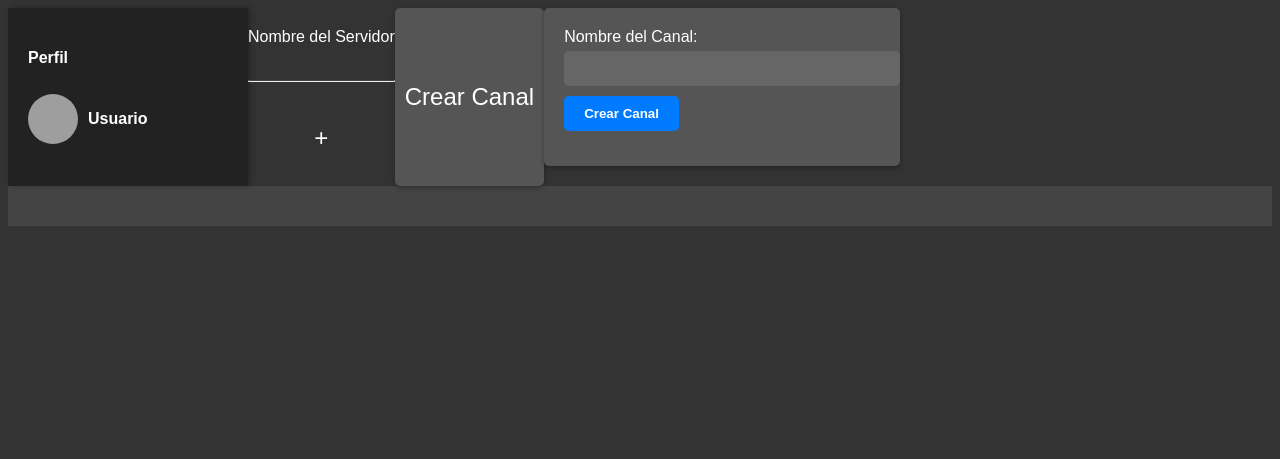
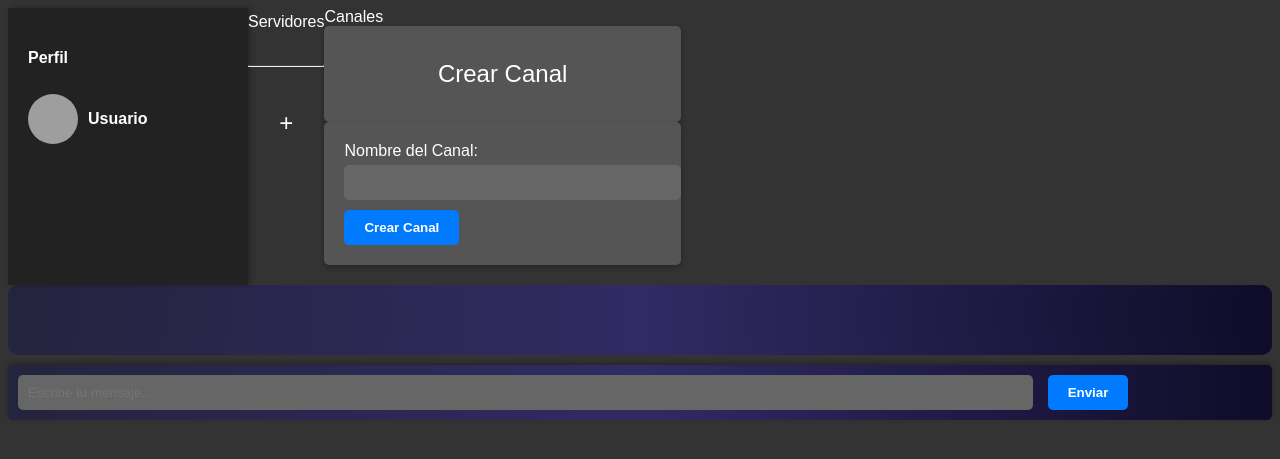
Before and after one commit to agualbo79/frontend, a Flask app: page /dashboard in a window 1280 px wide. Shown: the top 459 px of the page. Run offline with Flask 3, Linux system fonts and the light colour scheme; grey boxes are pictures that could not be loaded.

Commit message:
conexion front

```diff
--- a/miappfrontend/app/static/css/dashboard.css
+++ b/miappfrontend/app/static/css/dashboard.css
@@ -1,4 +1,4 @@
-/* Estilos generales */
+
 body {
     background-color: #333; /* Fondo gris oscuro */
     font-family: Arial, sans-serif;
@@ -35,7 +35,7 @@ body {
 }
 
 .servers {
-    margin-top: 20px;
+    margin-top: 5px;
 }
 
 .server-divider {
@@ -46,7 +46,7 @@ body {
 .server {
     display: flex;
     align-items: center;
-    padding: 10px;
+    padding: 30px;
     cursor: pointer;
 }
 
@@ -68,21 +68,45 @@ body {
     padding: 10px;
     cursor: pointer;
 }
-.server.selected {
-    background-color: #007bff; /* Cambia el color de fondo cuando está seleccionado */
-    color: white; /* Cambia el color del texto cuando está seleccionado */
-    cursor: pointer; /* Cambia el cursor cuando se pasa por encima */
+.servidores.selected {
+    background-color: #007bff;
+    color: white;
+    cursor: pointer;
 }
 .inviteButton {
     font-size: 24px;
     color: #fff;
 }
 
-/* Estilos para el formulario de crear servidor */
+
+/* Estilos para la columna de mensajes */
 .column.messages {
-    background-color: #444; /* Fondo de la columna de mensajes */
+    background: #0f0c29;  /* fallback for old browsers */
+    background: -webkit-linear-gradient(to right, #24243e, #302b63, #0f0c29);  /* Chrome 10-25, Safari 5.1-6 */
+    background: linear-gradient(to right, #24243e, #302b63, #0f0c29); /* W3C, IE 10+/ Edge, Firefox 16+, Chrome 26+, Opera 12+, Safari 7+ */
+    ;
+    border-radius: 10px;
+    padding: 10px;
+    margin-bottom: 10px;
+    max-height: 400px;
+    overflow-y: auto;
+    color: #000;
+}
+.lista-mensajes {
+    background: #0f0c29;  /* fallback for old browsers */
+    background: -webkit-linear-gradient(to right, #24243e, #302b63, #0f0c29);  /* Chrome 10-25, Safari 5.1-6 */
+    background: linear-gradient(to right, #24243e, #302b63, #0f0c29); /* W3C, IE 10+/ Edge, Firefox 16+, Chrome 26+, Opera 12+, Safari 7+ */
+
+    color: #fff;
+    border-radius: 10px;
     padding: 20px;
+    margin-bottom: 10px;
+    text-align: right;
+    clear: both;
+    display: block;
+
 }
+
 
 #crear-servidor-form {
     display: none; /* Inicialmente oculto */
@@ -183,3 +207,54 @@ body {
 #crear-canal-form button[type="submit"]:hover {
     background-color: #0056b3; /* Cambia el color al pasar el mouse */
 }
+
+
+
+
+
+
+#enviar-mensaje-form {
+    background: #0f0c29;
+    background: -webkit-linear-gradient(to right, #24243e, #302b63, #0f0c29);  /* Chrome 10-25, Safari 5.1-6 */
+    background: linear-gradient(to right, #24243e, #302b63, #0f0c29); /* W3C, IE 10+/ Edge, Firefox 16+, Chrome 26+, Opera 12+, Safari 7+ */
+
+    padding: 10px;
+    border-radius: 5px;
+    box-shadow: 0px -2px 5px rgba(0, 0, 0, 0.3);
+}
+
+#enviar-mensaje-form input[type="text"] {
+    width: 80%; /* Ancho del campo de texto */
+    padding: 10px;
+    background-color: #666; /* Fondo del campo de texto */
+    border: none;
+    color: #fff;
+    border-radius: 5px;
+    margin-right: 10px; /* Espacio a la derecha del campo de texto */
+}
+
+#enviar-mensaje-form button[type="submit"] {
+    background-color: #007bff;
+    color: #fff;
+    padding: 10px 20px;
+    border: none;
+    border-radius: 5px;
+    cursor: pointer;
+    font-weight: bold;
+}
+
+
+.lista-canales .canal[data-canal-id]:hover {
+    cursor: pointer;
+    background-color: blue;
+}
+
+.servidores div[data-servidor-id]:hover,
+.lista-canales div[data-canal-id]:hover {
+    cursor: pointer;
+    background-color: blue;
+}
+.column.channels .canal:hover {
+    cursor: pointer;
+    background-color: blue;
+}
--- a/miappfrontend/app/static/js/dashboard.js
+++ b/miappfrontend/app/static/js/dashboard.js
@@ -1,7 +1,15 @@
+//dashboard.js
+console.log("canalActualId al cargar la página:", canalActualId);
+
+
 // Variable global para almacenar el servidor seleccionado
 var servidorSeleccionadoId = null;
 
+// Variable global para almacenar el ID del canal actual
+var canalActualId = null;
+
 document.addEventListener("DOMContentLoaded", function() {
+    console.log("DOMContentLoaded se ha disparado");
     var crearServidorBtn = document.getElementById("crear-servidor-btn");
     var crearServidorForm = document.getElementById("crear-servidor-form");
     var listaServidores = document.getElementById("lista-servidores");
@@ -10,7 +18,14 @@ document.addEventListener("DOMContentLoaded", function() {
     crearServidorForm.style.display = "none";
     var servidores = JSON.parse(localStorage.getItem("servidores")) || [];
 
-     // Evento para crear un canal
+
+    // Inicializa canalActualId en null al cargar la página
+    canalActualId = null;
+
+
+
+
+    // Evento para crear un canal
     var crearCanalForm = document.getElementById("crear-canal-form");
     crearCanalForm.addEventListener("submit", function(event) {
         event.preventDefault();
@@ -98,17 +113,43 @@ crearCanalBtn.style.display = "block";
         })
         .then(response => response.json())
         .then(function(data) {
+            console.log("Respuesta del servidor al obtener canales:", data);
             if (data.mensaje === "Canales obtenidos con éxito" && Array.isArray(data.canales)) {
                 var canales = data.canales; // Obtenemos la lista de canales
                 // Limpia la lista de canales existente
                 listaCanales.innerHTML = "";
+            // Agrega los nuevos canales con eventos de clic
+            // Agregar los nuevos canales con eventos de clic
+            canales.forEach(function(canal) {
+                var nuevoCanal = document.createElement("div");
+                nuevoCanal.textContent = canal.nombre;
 
-                // Agrega los nuevos canales
-                canales.forEach(function(canal) {
-                    var nuevoCanal = document.createElement("div");
-                    nuevoCanal.textContent = canal.nombre;
-                    listaCanales.appendChild(nuevoCanal);
+                // Asegúrate de que 'canal.id' sea el ID válido
+                if (canal.id) {
+                    nuevoCanal.setAttribute("data-canal-id", canal.id);
+                } else {
+                    console.error("ID de canal no válido para canal:", canal);
+                }
+
+                nuevoCanal.classList.add("canal"); // Agrega la clase "canal" al elemento
+                listaCanales.appendChild(nuevoCanal);
+
+                // Depuración: Verificar si los elementos de canal tienen data-canal-id
+                console.log("Elemento de canal creado con data-canal-id:", nuevoCanal.getAttribute("data-canal-id"));
+            });
+            // Ahora que todos los elementos del canal están en el DOM, puedes seleccionarlos
+            var elementosCanal = document.querySelectorAll(".canal");
+            console.log("Elementos de canal encontrados:", elementosCanal.length);
+            elementosCanal.forEach(function(elemento) {
+                elemento.addEventListener("click", function(event) {
+                    var canalId = this.getAttribute("data-canal-id");
+                    console.log("Haciendo clic en un canal. canalId:", canalId);
+                    canalActualId = canalId; // Actualiza el canal actual
+                    cargarMensajes(canalId); // Carga los mensajes para el canal seleccionado
                 });
+            });
+
+
                 // Mostrar el botón "Crear Canal" al inicio
                 crearCanalBtn.style.display = "block";
             } else {
@@ -176,7 +217,7 @@ crearCanalBtn.style.display = "block";
 
 
     // Evento para cargar canales al hacer clic en un servidor
-    servidores.forEach(servidor => {
+servidores.forEach(servidor => {
     var nuevoServidor = document.createElement("div");
     nuevoServidor.textContent = servidor.nombre;
     nuevoServidor.setAttribute("data-servidor-id", servidor.id);
@@ -198,7 +239,35 @@ crearCanalBtn.style.display = "block";
     });
 });
 
+// Evento para hacer clic en un canal
+document.addEventListener("click", function(event) {
+    if (event.target.classList.contains("canal")) {
+        var canalId = event.target.getAttribute("data-canal-id");
+        console.log("Haciendo clic en un canal. canalId:", canalId);
 
+        // Establece canalActualId al ID del canal
+        canalActualId = canalId;
+        console.log("canalActualId después de seleccionar un canal:", canalActualId);
+
+
+        cargarMensajes(canalId);
+    }
+});
+
+// Evento para hacer clic en un canal (delegación de eventos)
+listaCanales.addEventListener("click", function(event) {
+    var canalId = event.target.getAttribute("data-canal-id");
+    if (canalId) {
+        console.log("Haciendo clic en un canal. canalId:", canalId);
+
+        // Establece canalActualId al ID del canal
+        canalActualId = canalId;
+        console.log("canalActualId después de seleccionar un canal:", canalActualId);
+
+
+        cargarMensajes(canalId);
+    }
+});
 
 });
 function obtenerServidorSeleccionadoId() {
--- /dev/null
+++ b/miappfrontend/app/static/js/mensajes.js
@@ -0,0 +1,135 @@
+
+var elementosCanal = document.querySelectorAll(".canal");
+console.log("Elementos de canal encontrados:", elementosCanal.length);
+
+elementosCanal.forEach(function(elemento) {
+    elemento.addEventListener("click", function(event) {
+        // Obtén el ID del canal del atributo de datos
+        var canalId = this.getAttribute("data-canal-id");
+        console.log("Haciendo clic en un canal. canalId:", canalId);
+
+        // Establece canalActualId al ID del canal
+        canalActualId = canalId;
+        console.log("canalActualId después de seleccionar un canal:", canalActualId);
+
+        // Ahora puedes cargar los mensajes para este canal
+        cargarMensajes(canalId);
+    });
+});
+
+
+var enviarMensajeForm = document.getElementById("enviar-mensaje-form");
+// Modificar el evento para enviar mensajes
+enviarMensajeForm.addEventListener("submit", function(event) {
+    event.preventDefault();
+    var mensajeTexto = document.getElementById("mensaje").value;
+
+    console.log("canalActualId antes de enviar un mensaje:", canalActualId);
+    if (canalActualId) { // Verifica si se ha seleccionado un canal
+        console.log("Enviando mensaje:", mensajeTexto, "al canal ID:", canalActualId);
+        enviarMensaje(mensajeTexto, canalActualId);
+    } else {
+        console.error("Error: Debes seleccionar un canal antes de enviar un mensaje.");
+    }
+});
+
+// Función para cargar mensajes en el canal actual
+function cargarMensajes(canalId) {
+    console.log("cargarMensajes llamado con canalId:", canalId);
+
+    if (!canalId || canalId === "undefined") {
+        console.error("ID del canal no válido. canalId:", canalId);
+        return;
+    }
+
+    console.log("Cargando mensajes para el canal con ID:", canalId);
+
+    fetch("http://127.0.0.1:5000/usuario/obtener_mensajes/" + canalId, {
+        method: "GET",
+        credentials: "include"
+    })
+    .then(response => response.json())
+    .then(function(data) {
+        console.log("Respuesta del servidor al obtener mensajes:", data);
+
+        if (Array.isArray(data.mensajes) && data.mensajes.length > 0) {
+            var mensajes = data.mensajes;
+            var mensajesContainer = document.getElementById("lista-mensajes");
+            mensajesContainer.innerHTML = "";
+
+            mensajes.forEach(function(mensaje) {
+                var nuevoMensaje = document.createElement("div");
+                nuevoMensaje.textContent = mensaje.contenido;
+                mensajesContainer.appendChild(nuevoMensaje);
+            });
+        } else {
+            console.warn("Respuesta inesperada del servidor:", data.mensaje);
+        }
+    })
+    .catch(function(error) {
+        console.error("Error de red:", error);
+    });
+}
+
+
+
+// Función para enviar un mensaje
+function enviarMensaje(mensajeTexto, canalId) {
+    if (!canalId) {
+        console.error("ID del canal no válido");
+        return;
+    }
+
+    // Obtener el ID del usuario actual y asignarlo a datosMensaje.id_remitente
+    var idRemitente = obtenerIdUsuarioActual();
+    if (!idRemitente) {
+        console.error("ID del remitente no válido");
+        return;
+    }
+
+    var datosMensaje = {
+        contenido: mensajeTexto,
+        id_canal: canalId,
+        id_remitente: idRemitente // Asignar el ID del remitente
+    };
+
+    fetch("http://127.0.0.1:5000/usuario/enviar_mensaje", {
+        method: "POST",
+        headers: {
+            "Content-Type": "application/json"
+        },
+        body: JSON.stringify(datosMensaje),
+        credentials: "include"
+    })
+    .then(response => response.json())
+    .then(function(data) {
+        console.log("Respuesta del servidor al enviar mensaje:", data);
+        if (data.mensaje === "Mensaje enviado exitosamente") {
+            // Puedes hacer algo aquí, como actualizar la lista de mensajes
+            cargarMensajes(canalId);
+            document.getElementById("mensaje").value = ""; // Limpia el campo de texto
+        } else {
+            alert("Error al enviar el mensaje");
+        }
+    })
+    .catch(error => {
+        console.error("Error de red:", error);
+    });
+}
+
+// Función para obtener el ID del usuario actual (
+function obtenerIdUsuarioActual() {
+    // Devuelve un ID
+    return 12; //  cambiar este valor des
+}
+
+// Ejemplo de uso:
+const idRemitente = obtenerIdUsuarioActual();
+if (idRemitente) {
+    // Aquí puedes usar el ID del remitente para enviar un mensaje
+    console.log('ID del remitente:', idRemitente);
+    // Resto del código para enviar el mensaje...
+} else {
+    // Maneja el caso en el que no haya un usuario autenticado
+    console.error('No hay usuario autenticado');
+}
--- a/miappfrontend/app/templates/dashboard.html
+++ b/miappfrontend/app/templates/dashboard.html
@@ -37,8 +37,8 @@
             </div>
             <div class="servers">
                 <!-- Lista de servidores -->
-                <div id="lista-servidores">
-                    <div data-servidor-id="ID_DEL_SERVIDOR">Nombre del Servidor</div>
+                <div id="lista-servidores"class="servidores">
+                    <div data-servidor-id="ID_DEL_SERVIDOR">Servidores</div>
                 </div>
                 <div class="homebutton">
                     <svg class="homeIcon" aria-hidden="false" width="28" height="20" viewBox="0 0 28 20">
@@ -57,6 +57,13 @@
                     <p class="inviteButton">+</p>
                 </div>
             </div>
+            <!-- Columna de canales -->
+        <div class="column channels">
+            <div id="lista-canales">
+                <div class="canal" data-canal-id="ID_DEL_CANAL_1">Canales</div>
+                <div class="canal" data-canal-id="ID_DEL_CANAL_2"></div>
+
+            </div>
             <div class="server invite" id="crear-canal-btn">
                 <p class="inviteButton">Crear Canal</p>
             </div>
@@ -72,36 +79,33 @@
             </div>
         </div>
 
-        <!-- Columna de canales -->
-        <div class="column channels">
-            <div id="lista-canales">
-
-            <!-- Botón para crear un nuevo canal  -->
 
 
-                <!-- Aquí se insertarán los canales -->
-            </div>
-            <!-- Aquí se cargarán los canales del servidor seleccionado -->
-            <!-- Debes generar dinámicamente los canales -->
+
 
         </div>
+        <form id="crear-servidor-form" method="POST" action="/crear_servidor">
+            <label for="nombre-servidor">Nombre del Servidor:</label>
+            <input type="text" id="nombre-servidor" name="nombre" required>
 
+            <label for="descripcion-servidor">Descripción del Servidor:</label>
+            <textarea id="descripcion-servidor" name="descripcion" required></textarea>
+
+            <button type="submit">Crear Servidor</button>
+        </form>
         <!-- Columna de mensajes -->
         <div class="column messages">
-            <div id="lista-mensajes">
-                <!-- Aquí se insertarán los mensajes -->
+            <div id="lista-mensajes"class="lista-mensajes">
+                {% for mensaje in messages %}
+                    <div class="mensaje">{{ mensaje.contenido }}</div>
+                {% endfor %}
             </div>
-            <form id="crear-servidor-form" method="POST" action="/crear_servidor">
-                <label for="nombre-servidor">Nombre del Servidor:</label>
-                <input type="text" id="nombre-servidor" name="nombre" required>
+        </div>
 
-                <label for="descripcion-servidor">Descripción del Servidor:</label>
-                <textarea id="descripcion-servidor" name="descripcion" required></textarea>
-
-                <button type="submit">Crear Servidor</button>
+            <form id="enviar-mensaje-form">
+                <input type="text" id="mensaje" placeholder="Escribe tu mensaje..." required>
+                <button type="submit">Enviar</button>
             </form>
-            <!-- Aquí se cargarán los mensajes del canal seleccionado -->
-            <!-- Debes generar dinámicamente los mensajes -->
         </div>
     </div>
 
@@ -109,7 +113,7 @@
 </body>
 
 <script src="{{ url_for('static', filename='js/dashboard.js') }}"></script>
-
+<script src="{{ url_for('static', filename='js/mensajes.js') }}"></script>
 
 
 </html>
--- a/miappfrontend/app/templates/login.html
+++ b/miappfrontend/app/templates/login.html
@@ -9,11 +9,7 @@
     <link href="https://fonts.googleapis.com/icon?family=Material+Icons" rel="stylesheet">
 
     <link rel="stylesheet" href="{{ url_for('static', filename='css/login.css') }}">
-    <style>
-        body {
-            background-color: #133c88;
-        }
-    </style>
+
 </head>
 
 <body>
```
Also changed, not shown: miappfrontend/app/static/css/login.css (+7 -4 lines), miappfrontend/app/static/js/app.js (+29 -0 lines).
